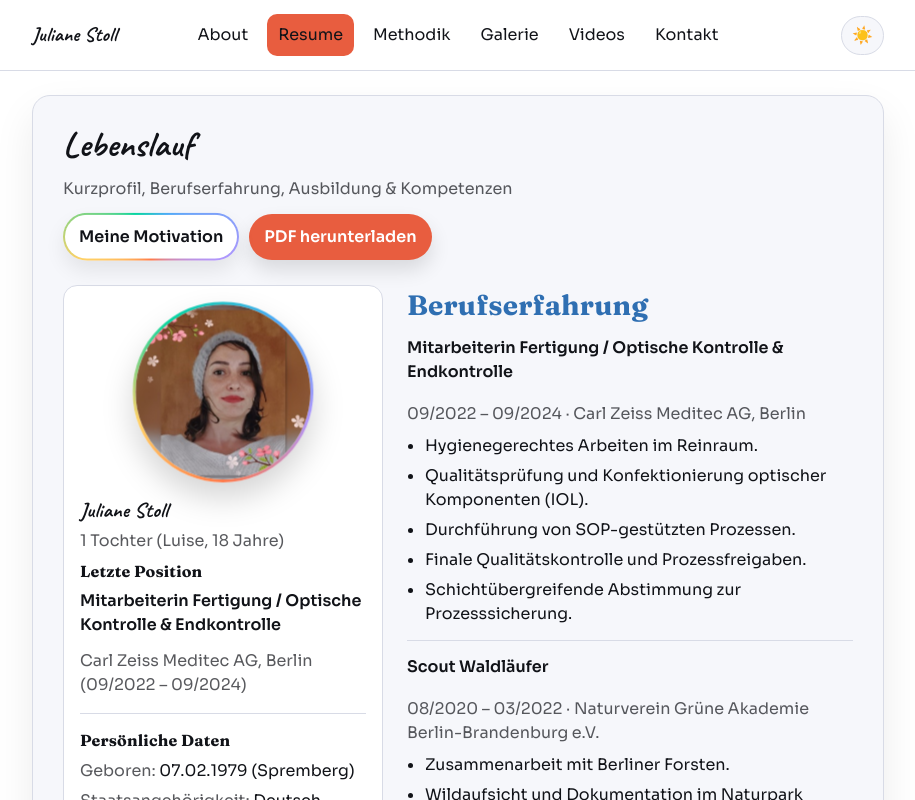
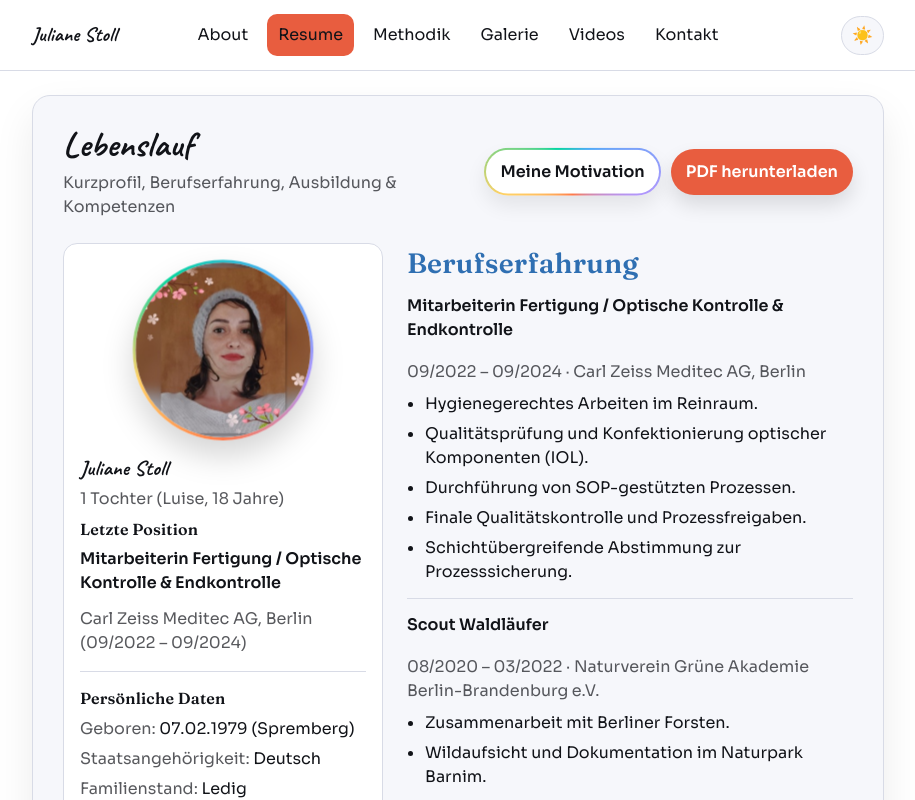
Before and after one commit to irenapopova/juliane-stoll, a Vue app: page /resume in a window 1280 px wide. Shown: the top 800 px of the page, without its empty margins (182-1097 px from the left). Built offline with nearby package versions, Linux system fonts and the light colour scheme.

Commit message:
updates fonts

```diff
--- a/index.html
+++ b/index.html
@@ -4,6 +4,12 @@
     <meta charset="UTF-8" />
     <link rel="icon" type="image/svg+xml" href="/vite.svg" />
     <meta name="viewport" content="width=device-width, initial-scale=1.0" />
+    <link rel="preconnect" href="https://fonts.googleapis.com" />
+    <link rel="preconnect" href="https://fonts.gstatic.com" crossorigin />
+    <link
+      rel="stylesheet"
+      href="https://fonts.googleapis.com/css2?family=Caveat:wght@500;600;700&family=Fraunces:opsz,wght@9..144,600;700&family=Sora:wght@300;400;500;600;700&display=swap"
+    />
     <meta
       name="description"
       content="Juliane Stoll - Naturpaedagogik, Betreuung und kreative Projekte. Galerie, Methodik und Kontakt."
--- a/src/main.js
+++ b/src/main.js
@@ -1,7 +1,6 @@
 import { createApp } from "vue";
 import App from "./App.vue";
 import router from "./router";
-import "./styles/global/fonts.css";
 import "./styles/global/variables.css";
 import "./styles/global/global.css";
 
--- a/src/pages/Resume.vue
+++ b/src/pages/Resume.vue
@@ -184,6 +184,7 @@
         <p :class="s.muted">
           Kurzprofil, Berufserfahrung, Ausbildung & Kompetenzen
         </p>
+      </div>
       <div :class="s.actions">
         <RouterLink :class="s.btnGhost" to="/motivation">
           Meine Motivation
@@ -192,7 +193,6 @@
         <a :class="s.btn" href="/resume.pdf" target="_blank" rel="noreferrer">
           PDF herunterladen
         </a>
-        </div>
       </div>
     </header>
 
--- a/src/styles/pages/resume.module.css
+++ b/src/styles/pages/resume.module.css
@@ -8,8 +8,9 @@
 
 .top {
   display: grid;
-  gap: 10px;
-  align-items: start;
+  grid-template-columns: minmax(0, 1fr) auto;
+  align-items: center;
+  gap: var(--space-md);
 }
 
 .title {
@@ -19,6 +20,7 @@
   font-family: var(--font-signature);
   background: transparent;
   text-shadow: none;
+  box-shadow: none;
 }
 
 .btn {
@@ -43,12 +45,11 @@
   flex-wrap: wrap;
   gap: 10px;
   align-items: center;
-  margin-top: 6px;
+  justify-self: end;
 }
 
 .intro {
-  display: grid;
-  gap: 6px;
+  min-width: 0;
 }
 
 .btnGhost {
@@ -207,6 +208,9 @@
   margin: 0 0 6px;
   font-size: 1.3rem;
   font-family: var(--font-signature);
+  background: transparent;
+  text-shadow: none;
+  box-shadow: none;
 }
 
 .sectionTitle {
```
Lines whose indentation alone changed are shown as unchanged.
